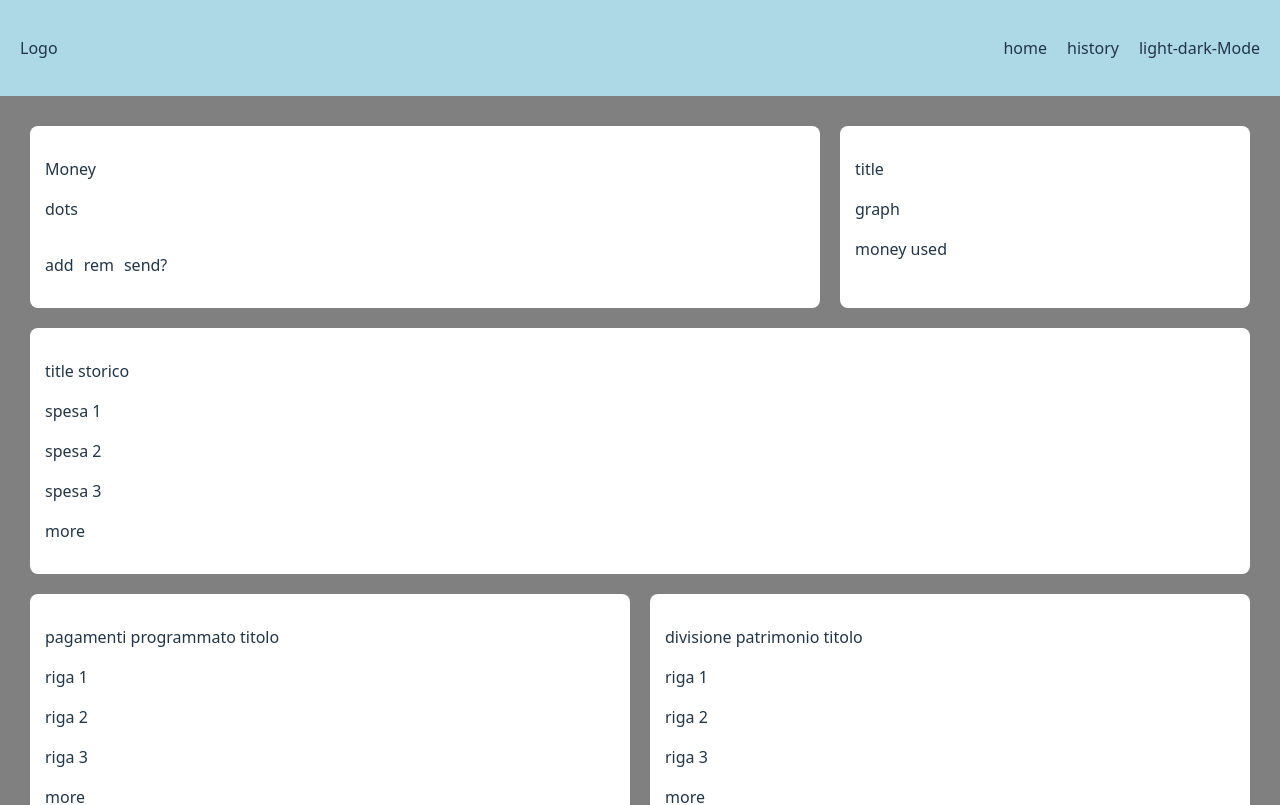
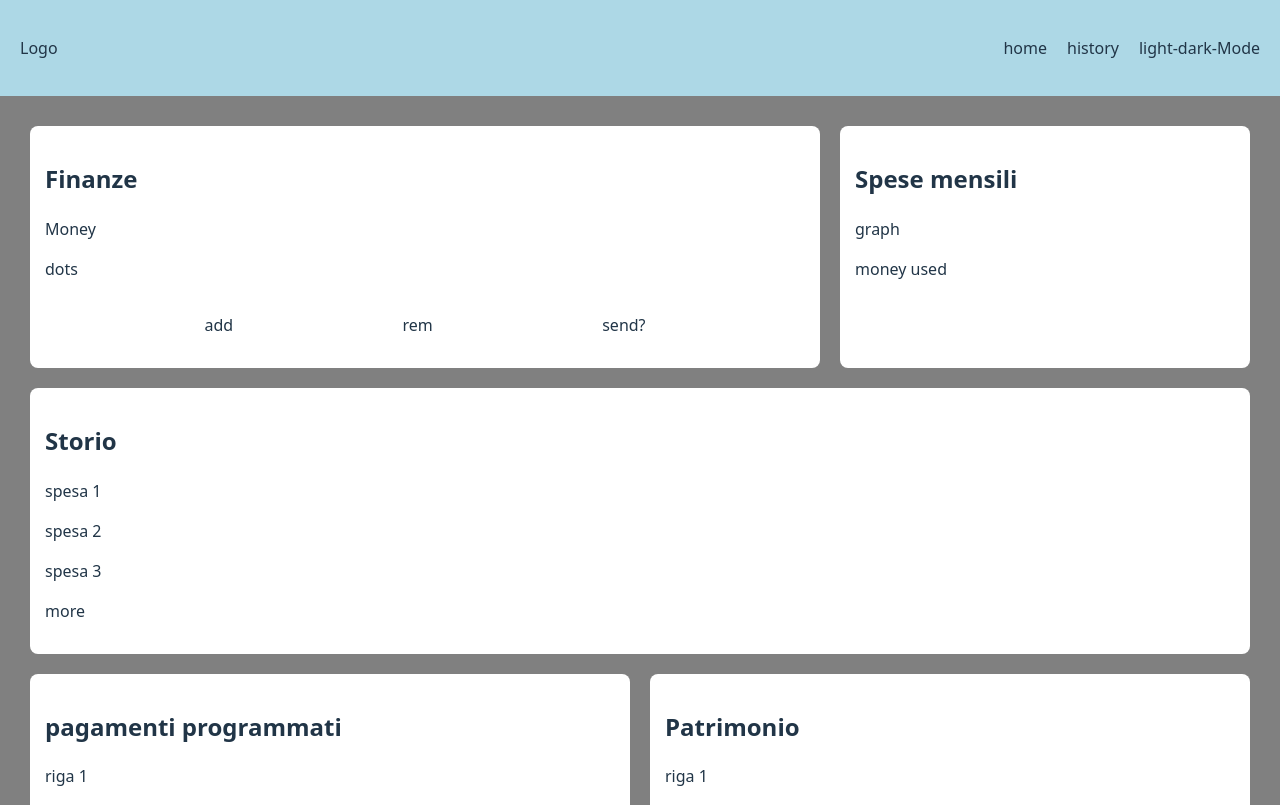
Before and after one commit to DenysPashkov/finance_tracker, a React (Vite) app: page / in a window 1280 px wide. Shown: the top 805 px of the page. Built offline with nearby package versions, Linux system fonts and the light colour scheme.

Commit message:
refactored the code adding helping function inside home for improve the readability

```diff
--- a/src/pages/Home.tsx
+++ b/src/pages/Home.tsx
@@ -2,7 +2,7 @@ import { Header } from "../components/Header";
 import { Footer } from "../components/Footer";
 import type { CSSProperties } from "react";
 
-function Home() {
+export default function Home() {
   const cellCSS: CSSProperties = {
     backgroundColor: "white",
     borderRadius: "8px",
@@ -16,6 +16,7 @@ function Home() {
     display: "flex",
     flexDirection: "column",
     gap: "20px",
+    minWidth: "700px",
   };
 
   const bodyCSS: CSSProperties = {
@@ -26,11 +27,8 @@ function Home() {
     flexDirection: "column",
   };
 
+  function FirstRow() {
     return (
-    <>
-      <div style={bodyCSS}>
-        <Header />
-        <div style={contentCSS}>
       <div style={{ display: "flex", flexDirection: "row", gap: "20px" }}>
         <div
           style={{
@@ -38,9 +36,16 @@ function Home() {
             ...cellCSS,
           }}
         >
+          <h2>Finanze</h2>
           <p>Money</p>
           <p>dots</p>
-              <div style={{ display: "flex", gap: "10px" }}>
+          <div
+            style={{
+              display: "flex",
+              gap: "10px",
+              justifyContent: "space-evenly",
+            }}
+          >
             <p>add</p>
             <p>rem</p>
             <p>send?</p>
@@ -52,21 +57,31 @@ function Home() {
             ...cellCSS,
           }}
         >
-              <p>title</p>
+          <h2>Spese mensili</h2>
           <p>graph</p>
           <p>money used</p>
         </div>
       </div>
+    );
+  }
+
+  function SecondRow() {
+    return (
       <div style={cellCSS}>
-            <p>title storico</p>
+        <h2>Storio</h2>
         <p>spesa 1</p>
         <p>spesa 2</p>
         <p>spesa 3</p>
         <p>more</p>
       </div>
+    );
+  }
+
+  function ThirdRow() {
+    return (
       <div style={{ display: "flex", flexDirection: "row", gap: "20px" }}>
         <div style={{ flex: 1, ...cellCSS }}>
-              <p>pagamenti programmato titolo</p>
+          <h2>pagamenti programmati</h2>
           <p>riga 1</p>
           <p>riga 2</p>
           <p>riga 3</p>
@@ -74,18 +89,27 @@ function Home() {
         </div>
 
         <div style={{ flex: 1, ...cellCSS }}>
-              <p>divisione patrimonio titolo</p>
+          <h2>Patrimonio</h2>
           <p>riga 1</p>
           <p>riga 2</p>
           <p>riga 3</p>
           <p>more</p>
         </div>
       </div>
+    );
+  }
+
+  return (
+    <>
+      <div style={bodyCSS}>
+        <Header />
+        <div style={contentCSS}>
+          <FirstRow />
+          <SecondRow />
+          <ThirdRow />
         </div>
         <Footer />
       </div>
     </>
   );
 }
-
-export default Home;
```
Lines whose indentation alone changed are shown as unchanged.
